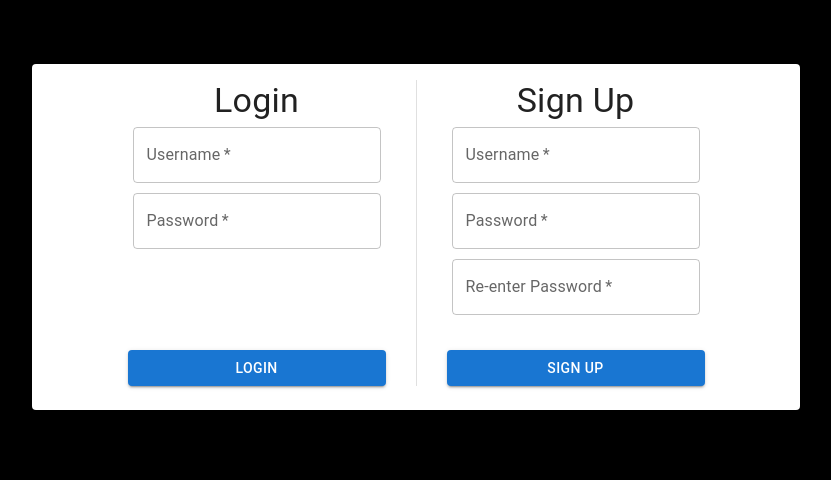
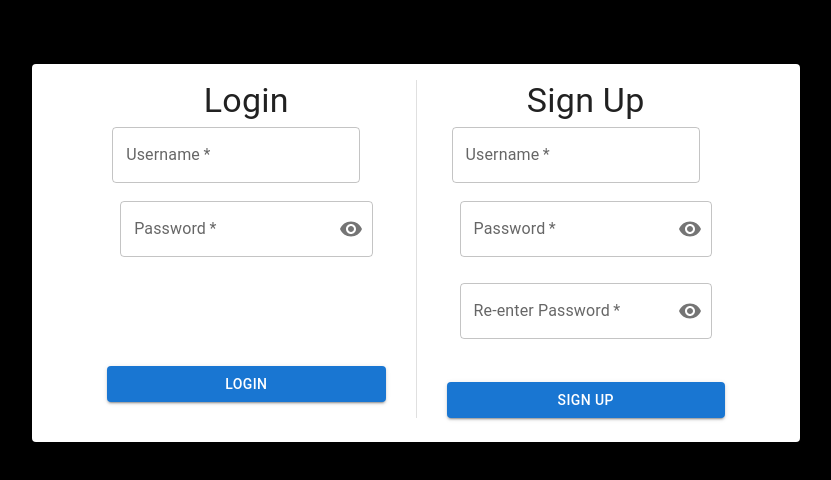
Before and after one commit to ReginaLindoro/ecowheels-rentals-frontend, a React (Create React App) app: page / in a window 1280 px wide. Shown: the top 480 px of the page, without its empty margins (224-1055 px from the left). Built offline with nearby package versions, Linux system fonts and the light colour scheme.

Commit message:
updated login page with required fields and hide password logic

```diff
--- a/src/features/Login/Login.js
+++ b/src/features/Login/Login.js
@@ -1,8 +1,99 @@
 // Login.js
-import React from 'react';
-import { Card, CardContent, Button, Divider, TextField, Grid, Typography } from '@mui/material';
+import React, { useState } from 'react';
+import { useNavigate } from 'react-router-dom'
+import { Card, CardContent, Button, Divider, TextField, Grid, Typography, OutlinedInput, InputAdornment, IconButton, FormControl, InputLabel } from '@mui/material';
+import { Visibility, VisibilityOff } from "@mui/icons-material"
 
 const Login = () => {
+
+  const [loginUsername, setLoginUsername] = useState('');
+  const [loginPassword, setLoginPassword] = useState('');
+  const [signupUsername, setSignupUsername] = useState('');
+  const [signupPassword, setSignupPassword] = useState('');
+  const [reenteredPassword, setReenteredPassword] = useState('');
+  const navigate = useNavigate();
+  const [showLoginPassword, setShowLoginPassword] = React.useState(false);
+  const [showSignupPassword, setShowSignupPassword] = React.useState(false);
+  const [showSignupReenterPassword, setShowSignupReenterPassword] = React.useState(false);
+  const handleClickShowPasswordSignin = () => setShowLoginPassword((show) => !show);
+  const handleClickShowPasswordSignup = () => setShowSignupPassword((show) => !show);
+  const handleClickShowReenterPasswordSignup = () => setShowSignupReenterPassword((show) => !show);
+  const handleMouseDownPasswordSignin = (event) => {
+    event.preventDefault();
+  };
+  const handleMouseDownPasswordSignup = (event) => {
+    event.preventDefault();
+  };
+  const handleMouseDownReenterPasswordSignup = (event) => {
+    event.preventDefault();
+  };
+
+  const handleLogin = () => {
+    // Create a data object containing the username and password
+    const data = {
+      username: loginUsername,
+      password: loginPassword,
+    };
+
+    console.log("Data is ", data);
+
+    fetch('http://127.0.0.1:5000/api/login', {
+      method: 'POST',
+      headers: {
+        'Content-Type': 'application/json',
+      },
+      body: JSON.stringify(data),
+    })
+      .then((response) => response.json())
+      .then((data) => {
+        // Handle the response from the backend
+        if (data.success) {
+          // Login successful, redirect to a projects page
+          console.log('Login successful!');
+          navigate('/projects');
+        } else {
+          // Login failed, show an error message
+          console.log('Login failed. Invalid username or password.');
+        }
+      })
+      .catch((error) => {
+        console.error('Error:', error);
+      });
+  }
+
+  const handleSignup = () => {
+    // Create a data object containing the username and password
+    const data = {
+      username: signupUsername,
+      password: signupPassword,
+    };
+
+    console.log("Data is ", data);
+
+    fetch('http://127.0.0.1:5000/api/register', {
+      method: 'POST',
+      headers: {
+        'Content-Type': 'application/json',
+      },
+      body: JSON.stringify(data),
+    })
+      .then((response) => response.json())
+      .then((data) => {
+        // Handle the response from the backend
+        if (data.success) {
+          // Login successful, redirect to a projects page
+          console.log('Login successful!');
+          navigate('/projects');
+        } else {
+          // Login failed, show an error message
+          console.log('Login failed. Invalid username or password.');
+        }
+      })
+      .catch((error) => {
+        console.error('Error:', error);
+      });
+  }
+
 
   return (
     <div>
@@ -13,29 +104,87 @@ const Login = () => {
             <div style={{ display: 'flex', flexDirection: 'column', paddingRight: '30px' }}>
               <Typography variant="h4" style={{ display: 'flex', justifyContent: 'center' }}>Login</Typography>
               <Grid style={{ padding: '5px' }}>
-                <TextField id="login-username" required label="Username"></TextField>
+                <TextField id="login-username" required label="Username" value={loginUsername} onChange={(e) => setLoginUsername(e.target.value)}></TextField>
               </Grid>
               <Grid style={{ padding: '5px' }}>
-                <TextField id="login-password" required label="Password"></TextField>
+                <FormControl required sx={{ m: 1, width: '25ch' }} variant="outlined" value={loginPassword} onChange={(e) => setLoginPassword(e.target.value)}>
+                  <InputLabel htmlFor="outlined-adornment-password">Password</InputLabel>
+                  <OutlinedInput
+                    id="outlined-adornment-password-login"
+                    type={showLoginPassword ? 'text' : 'password'}
+                    endAdornment={
+                      <InputAdornment position="end">
+                        <IconButton
+                          aria-label="toggle password visibility"
+                          onClick={handleClickShowPasswordSignin}
+                          onMouseDown={handleMouseDownPasswordSignin}
+                          edge="end"
+                        >
+                          {showLoginPassword ? <VisibilityOff /> : <Visibility />}
+                        </IconButton>
+                      </InputAdornment>
+                    }
+                    label="Password"
+                  />
+                </FormControl>
+
               </Grid>
               <Grid style={{ display: 'grid', paddingTop: '96px' }}>
-                <Button variant="contained">Login</Button>
+                <Button variant="contained" onClick={handleLogin}>Login</Button>
               </Grid>
             </div>
             <Divider orientation="vertical" flexItem />
             <div style={{ display: 'flex', flexDirection: 'column', paddingLeft: '30px' }}>
               <Typography variant="h4" style={{ display: 'flex', justifyContent: 'center' }}>Sign Up</Typography>
               <Grid style={{ padding: '5px' }}>
-                <TextField id="signup-username" required label="Username"></TextField>
+                <TextField id="signup-username" required label="Username" value={signupUsername} onChange={(e) => setSignupUsername(e.target.value)}></TextField>
               </Grid>
               <Grid style={{ padding: '5px' }}>
-                <TextField id="signup-password" required label="Password"></TextField>
+                <FormControl required sx={{ m: 1, width: '25ch' }} variant="outlined" value={signupPassword} onChange={(e) => setSignupPassword(e.target.value)}>
+                  <InputLabel htmlFor="outlined-adornment-password">Password</InputLabel>
+                  <OutlinedInput
+                    id="outlined-adornment-password-signup"
+                    type={showSignupPassword ? 'text' : 'password'}
+                    endAdornment={
+                      <InputAdornment position="end">
+                        <IconButton
+                          aria-label="toggle password visibility"
+                          onClick={handleClickShowPasswordSignup}
+                          onMouseDown={handleMouseDownPasswordSignup}
+                          edge="end"
+                        >
+                          {showSignupPassword ? <VisibilityOff /> : <Visibility />}
+                        </IconButton>
+                      </InputAdornment>
+                    }
+                    label="Password"
+                  />
+                </FormControl>
               </Grid>
               <Grid style={{ padding: '5px' }}>
-                <TextField id="signup-reenter-pw" required label="Re-enter Password"></TextField>
+                <FormControl required sx={{ m: 1, width: '25ch' }} variant="outlined" value={reenteredPassword} onChange={(e) => setReenteredPassword(e.target.value)}>
+                  <InputLabel htmlFor="outlined-adornment-password">Re-enter Password</InputLabel>
+                  <OutlinedInput
+                    id="outlined-adornment-reenter-password-signup"
+                    type={showSignupReenterPassword ? 'text' : 'password'}
+                    endAdornment={
+                      <InputAdornment position="end">
+                        <IconButton
+                          aria-label="toggle password visibility"
+                          onClick={handleClickShowReenterPasswordSignup}
+                          onMouseDown={handleMouseDownReenterPasswordSignup}
+                          edge="end"
+                        >
+                          {showSignupReenterPassword ? <VisibilityOff /> : <Visibility />}
+                        </IconButton>
+                      </InputAdornment>
+                    }
+                    label="Password"
+                  />
+                </FormControl>
               </Grid>
               <Grid style={{ display: 'grid', paddingTop: '30px' }}>
-                <Button variant="contained">Sign Up</Button>
+                <Button variant="contained" onClick={handleSignup}>Sign Up</Button>
               </Grid>
             </div>
           </div>
--- a/src/features/hardwareSets/hardwareSlice.js
+++ b/src/features/hardwareSets/hardwareSlice.js
@@ -15,7 +15,8 @@ const initialState = {
 //all part of extra-reducers
 export const fetchHardwareSets = createAsyncThunk('hardware/fetchHardwareSets', () => {
     return axios
-        .get('https://jsonblob.com/api/1134247675339595776')
+        // .get('https://jsonblob.com/api/1134247675339595776')
+        .get('http://127.0.0.1:5000/api/getHardware')
         .then((response) => response.data)
     //we don't need the catch block as error is handled
 })
```
Also changed, not shown: package.json (+7 -0 lines).
